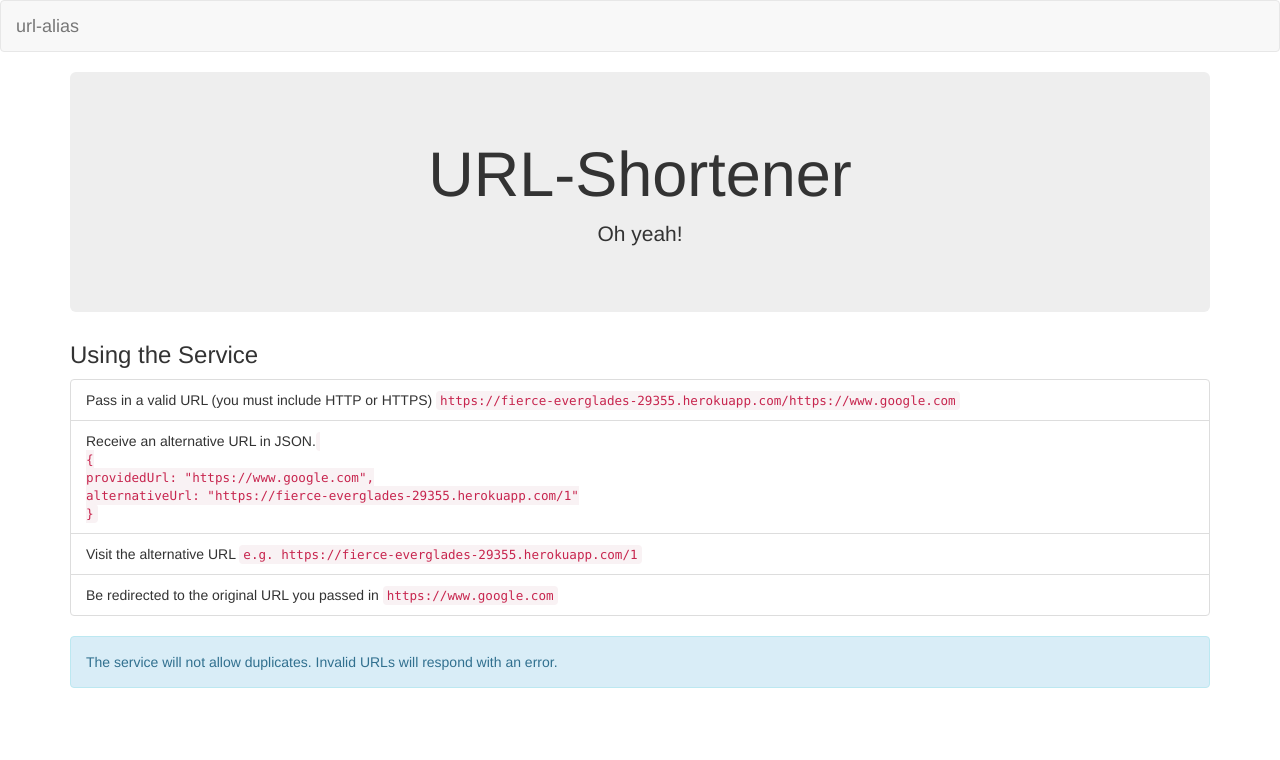
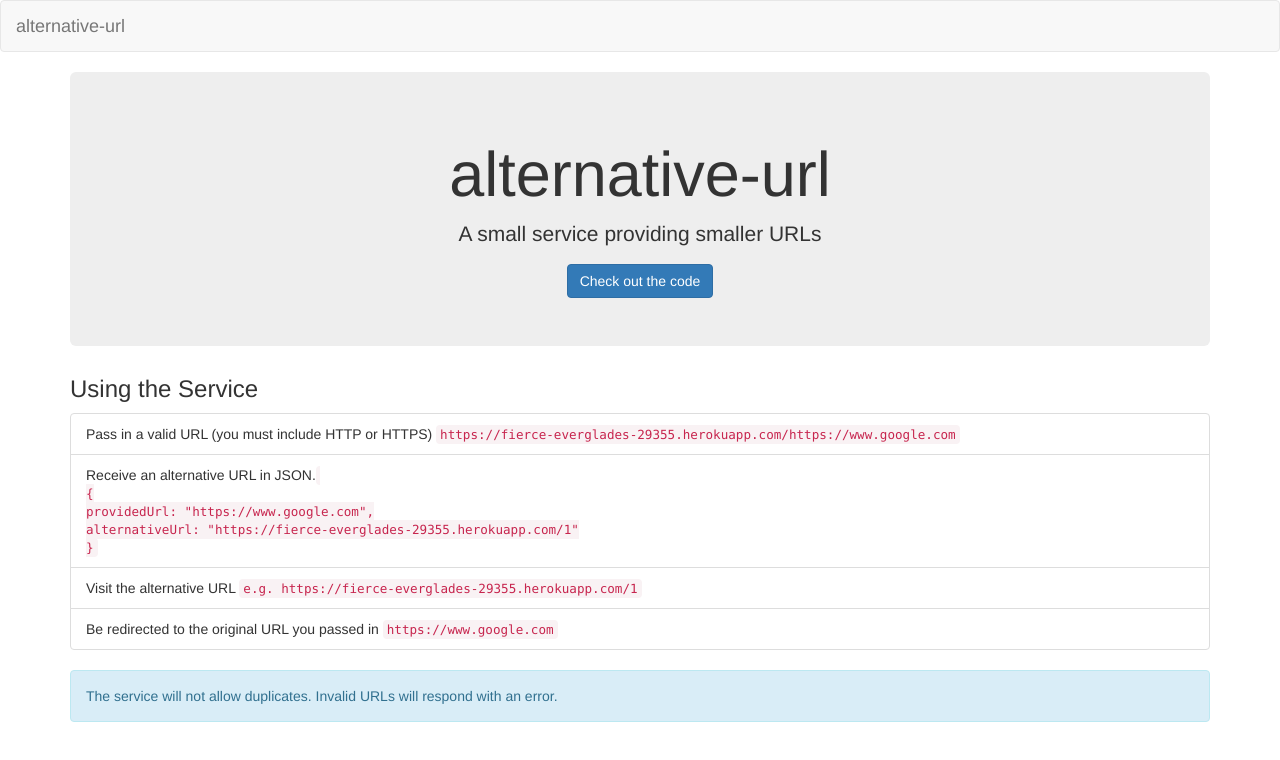
Before and after one commit to nicholascm/alternative-url, a website: page view/index.html in a window 1280 px wide. Drawn offline with nearby package versions, Linux system fonts and the light colour scheme.

Commit message:
relabelling

```diff
--- a/view/index.html
+++ b/view/index.html
@@ -15,7 +15,7 @@
   <div class="container-fluid">
     <div class="navbar-header">
       <a class="navbar-brand" href="#">
-         url-alias
+         alternative-url
       </a>
     </div>
   </div>
@@ -25,8 +25,9 @@
      <div class = "row">
         <div class = "col-md-12">
             <div class = "text-center">
-                <h1> URL-Shortener</h1>
-                <p>Oh yeah!</p>
+                <h1>alternative-url</h1>
+                <p>A small service providing smaller URLs</p>
+                <a class = "btn btn-primary" href = "https://github.com/nicholascm90/alternative-url">Check out the code</a>
             </div>
         </div>
 
```
